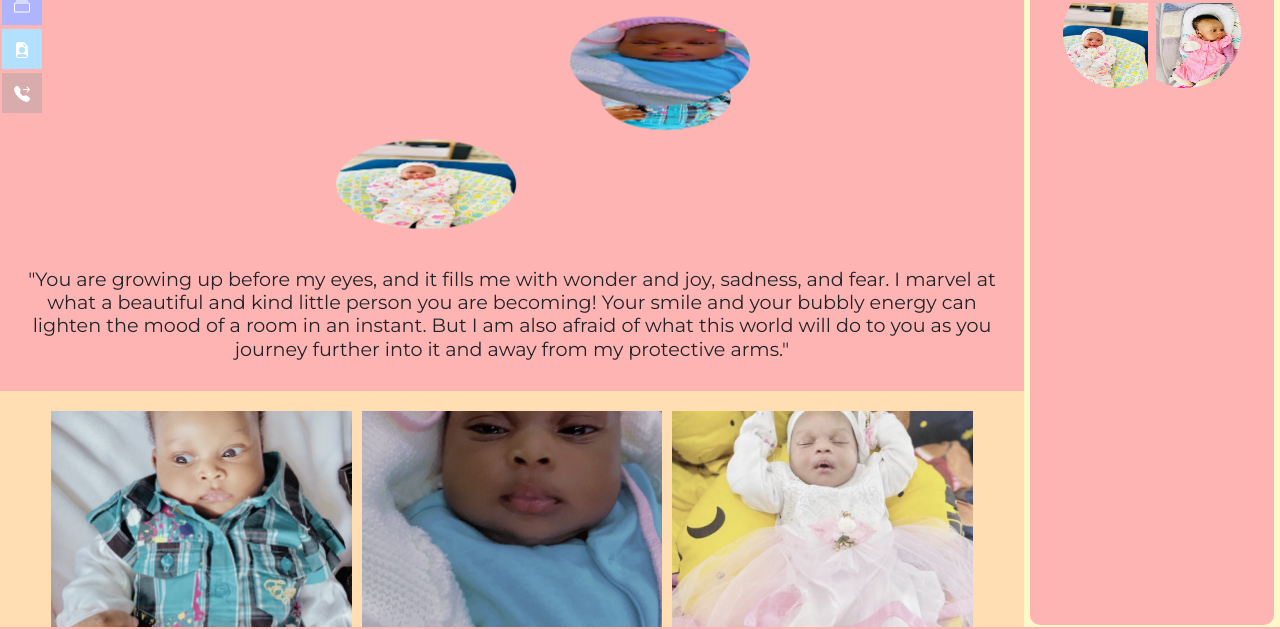
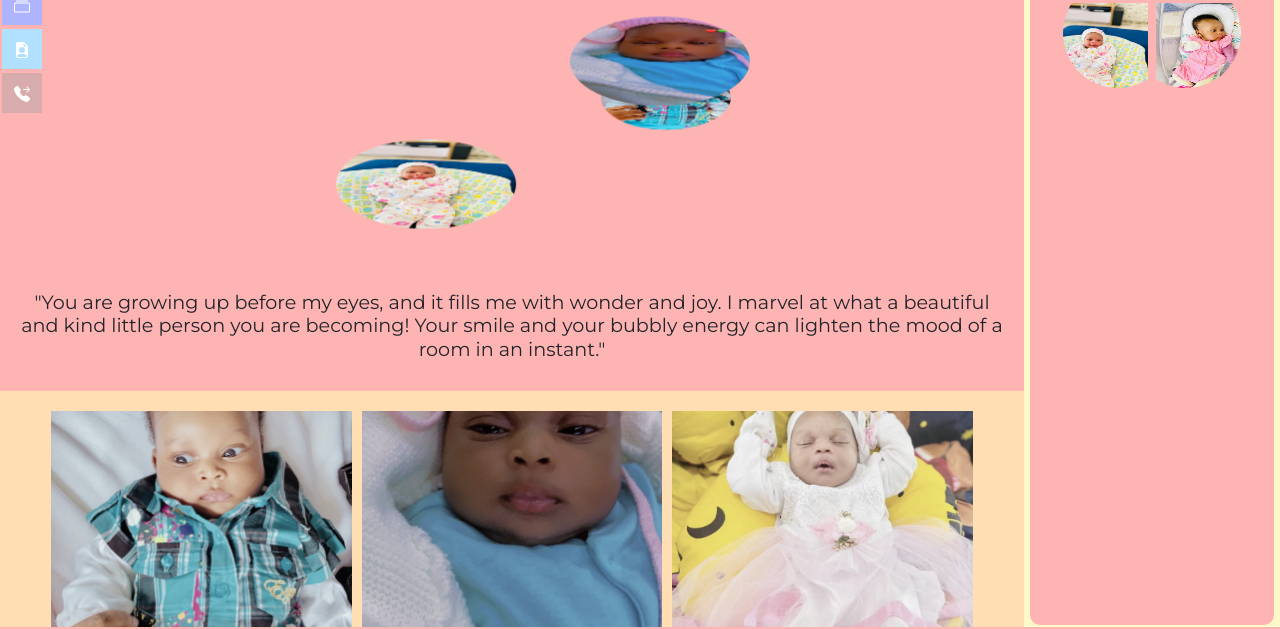
Before and after one commit to ndavilo/babyZ, a plain HTML site: page index.html in a window 1280 px wide. Shown: the part 109-738 px from the top of the page. Drawn offline with nearby package versions, Linux system fonts and the light colour scheme.

Commit message:
position

```diff
--- a/index.html
+++ b/index.html
@@ -70,7 +70,7 @@
                 <img src="image/17dadb54-0e5f-45b2-aca6-163561359ca8.JPG" alt="Deziri">
             </div>
             <h5 class="main-message">
-                "You are growing up before my eyes, and it fills me with wonder and joy, sadness, and fear. I marvel at what a beautiful and kind little person you are becoming! Your smile and your bubbly energy can lighten the mood of a room in an instant. But I am also afraid of what this world will do to you as you journey further into it and away from my protective arms."
+                "You are growing up before my eyes, and it fills me with wonder and joy. I marvel at what a beautiful and kind little person you are becoming! Your smile and your bubbly energy can lighten the mood of a room in an instant."
             </h5>
         </div>
         <div class="middle">
```
